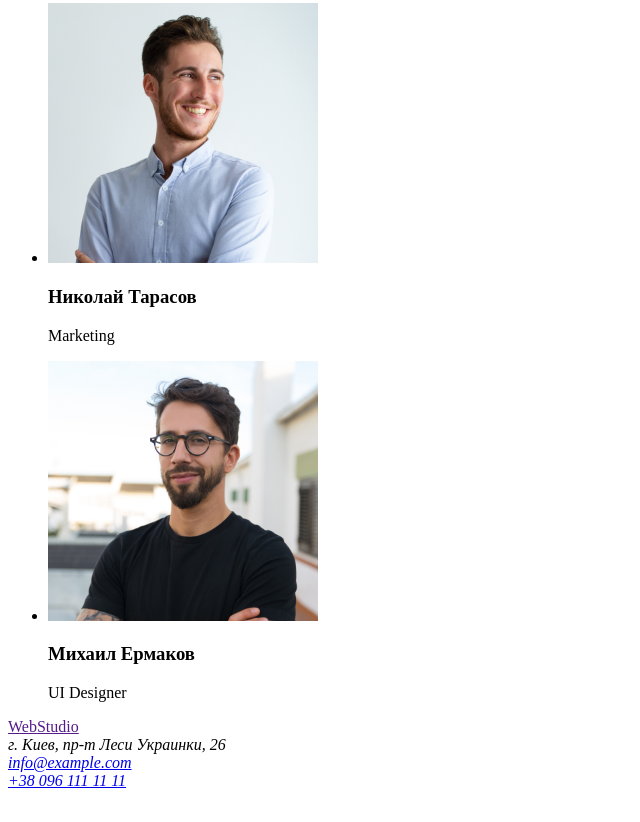
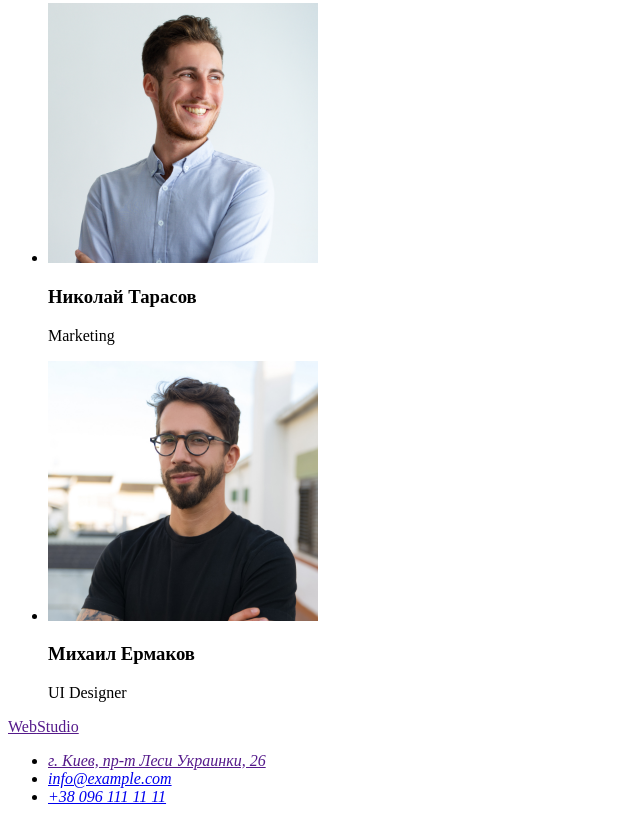
Before and after one commit to OlhaYakubovych/goit-markup-hw-01, a plain HTML site: page index.html in a window 1280 px wide. Shown: the part 2360-3182 px from the top of the page, without its empty margins (0-640 px from the left). Before the commit the page ends 3158 px from the top, so only its background shows below. Drawn offline with Linux system fonts and the light colour scheme.

Commit message:
Доработка ДЗ №1

```diff
--- a/index.html
+++ b/index.html
@@ -82,9 +82,17 @@
     <footer>
     <a href=""><span class="accent">Web</span>Studio</a>
     <address>
-        г. Киев, пр-т Леси Украинки, 26 <br>
-        <a href="maito:info@example.com">info@example.com</a><br>
-        <a href="tel:+380961111111">+38 096 111 11 11</a>
+        <ul>
+            <li>
+                <a href="">г. Киев, пр-т Леси Украинки, 26</a>
+            </li>
+            <li>
+                 <a href="maito:info@example.com">info@example.com</a>
+             </li>
+             <li>
+                 <a href="tel:+380961111111">+38 096 111 11 11</a>
+             </li>
+        </ul>
     </address>
     </footer>
 </body>
```
